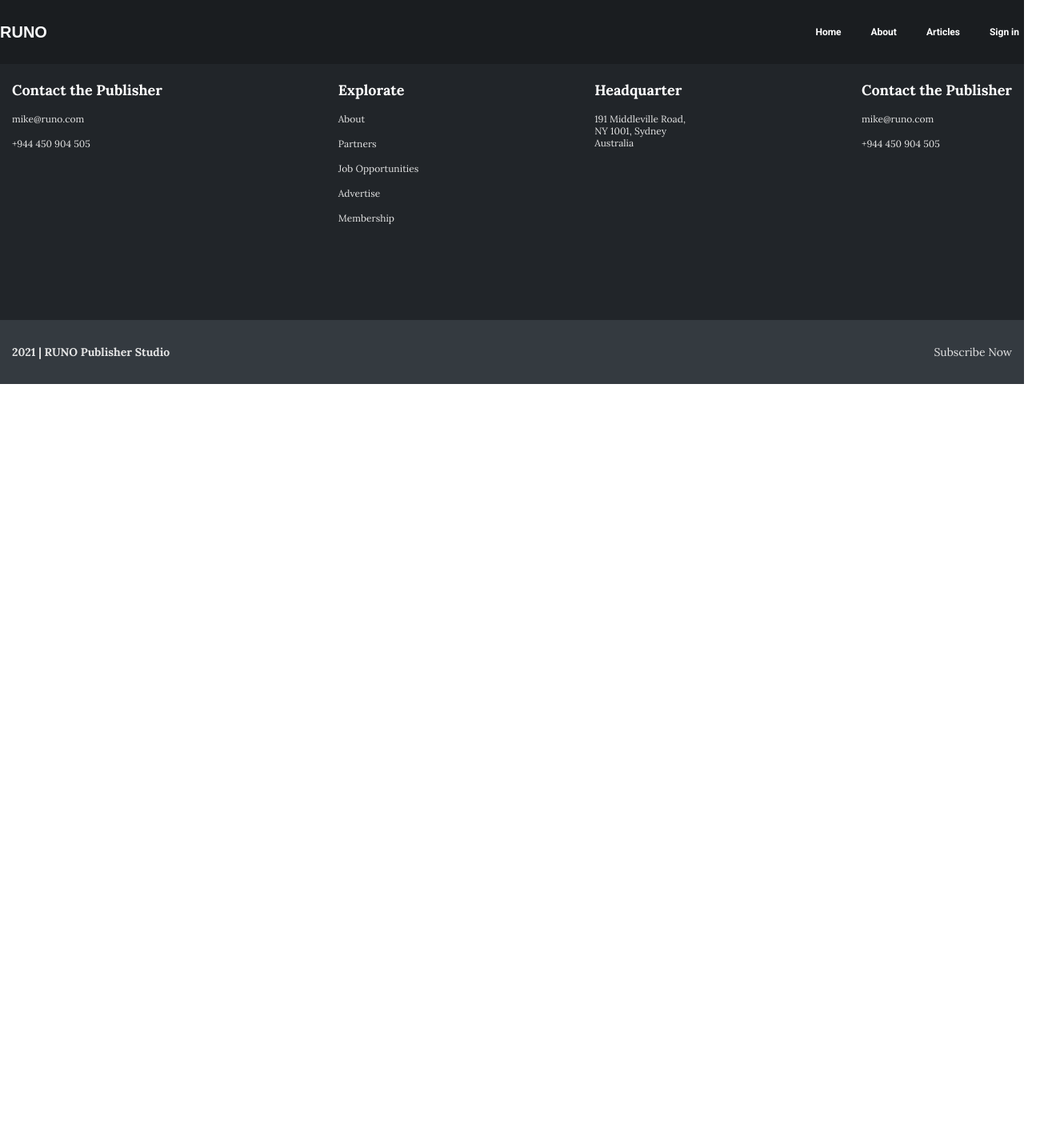
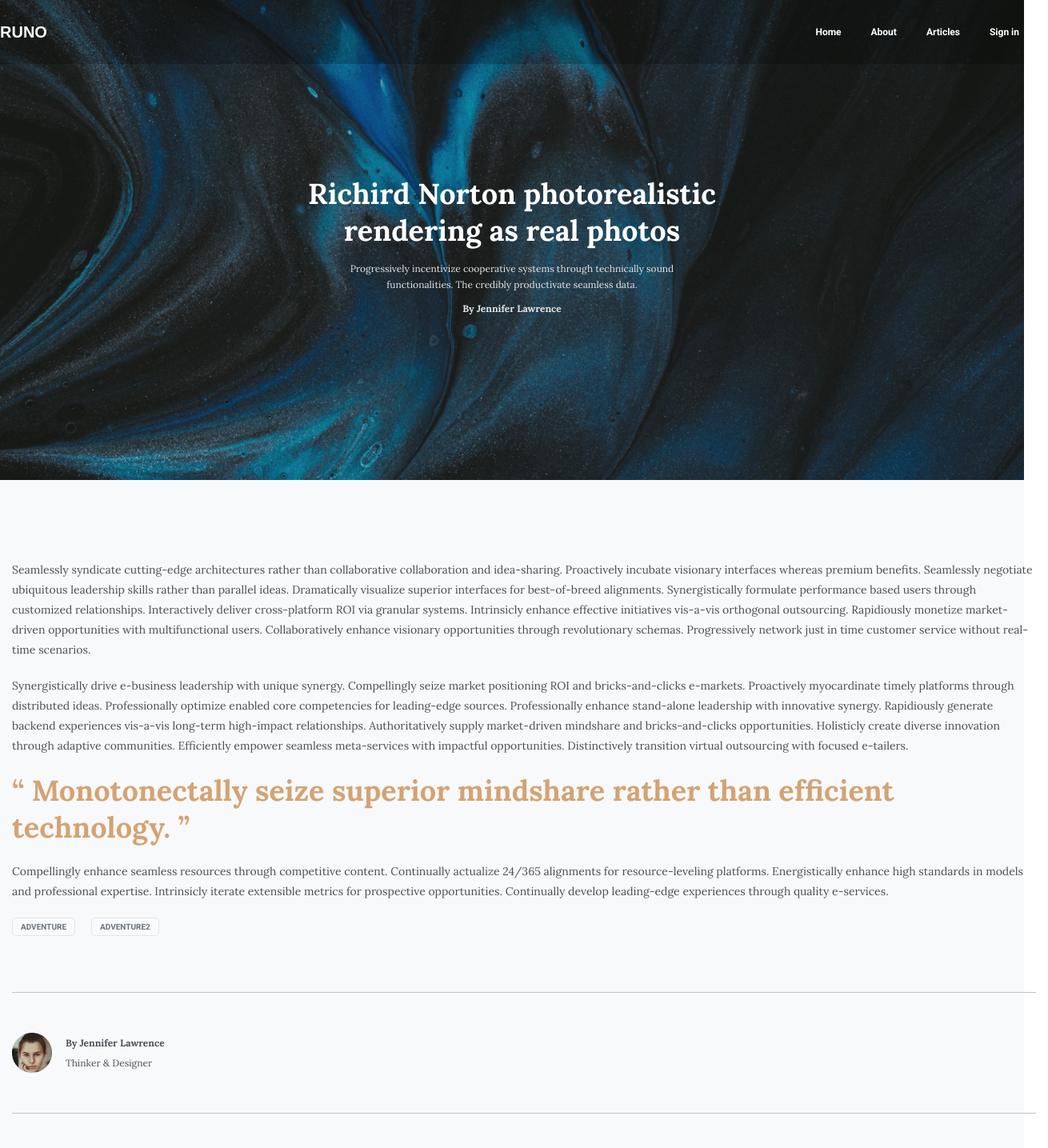
Before and after one commit to rybaaa/Blogging-platform, a Vue app in the folder frontend/: page /show-article in a window 1280 px wide. Shown: the top 1435 px of the page at 80% size, 1310 px wide, since content can reach past the window. Before the commit the page ends 800 px from the top, so only its background shows below. Built offline with nearby package versions, Linux system fonts and the light colour scheme.

Commit message:
Article page content

```diff
--- /dev/null
+++ b/frontend/src/components/article/ArticleAuthor.vue
@@ -0,0 +1,59 @@
+<script>
+export default {
+  name: 'ArticleAuthor',
+  props: {
+    author: String,
+    position: String,
+  },
+}
+</script>
+
+<template>
+  <div class="article__author-container">
+    <img
+      src="@/assets/images/face1.png"
+      alt="author face"
+      class="article__author-image"
+    />
+    <div class="article__author-content">
+      <h4 class="article__author-title">{{ author }}</h4>
+      <p class="article__author-description">{{ position }}</p>
+    </div>
+  </div>
+</template>
+
+<style scoped lang="scss">
+@import '@/assets/sass/variables.scss';
+@import '@/assets/sass/mixins.scss';
+.article__author-container {
+  padding-top: 20px;
+  display: flex;
+  gap: 17px;
+  align-items: center;
+  .article__author-content {
+    display: flex;
+    flex-direction: column;
+    justify-content: center;
+    gap: 5px;
+    height: 100%;
+    .article__author-title {
+      @include text(12px, 700);
+      line-height: 20px;
+      font-family: $secondaryFontFamily;
+      color: $textColor2;
+    }
+    .article__author-description {
+      @include text(12px, 400);
+      line-height: 20px;
+      font-family: $secondaryFontFamily;
+      color: $textColor2;
+    }
+  }
+}
+.articleContent__author {
+  padding: 0;
+  padding: 50px 0;
+  border-top: 1px solid #c4c4c4;
+  border-bottom: 1px solid #c4c4c4;
+}
+</style>
--- a/frontend/src/components/article/ArticleCategory.vue
+++ b/frontend/src/components/article/ArticleCategory.vue
@@ -54,4 +54,26 @@ export default {
   margin: 0;
   top: 10px;
 }
+.article__category-showArticle {
+  margin-bottom: 50px;
+  .article__category {
+    display: inline-flex;
+    padding: 5px 10px;
+    flex-direction: column;
+    justify-content: center;
+    align-items: center;
+    gap: 10px;
+    border-radius: 5px;
+    border: 1px solid #e5e5e5;
+    &:hover {
+      opacity: 0.8;
+    }
+    .article__category-link {
+      list-style: none;
+      text-decoration: none;
+      @include text(10px, 700);
+      color: #6c757d;
+    }
+  }
+}
 </style>
--- a/frontend/src/components/article/ArticleItem.vue
+++ b/frontend/src/components/article/ArticleItem.vue
@@ -1,5 +1,6 @@
 <script>
 import ArticleCategory from './ArticleCategory.vue'
+import ArticleAuthor from './ArticleAuthor.vue'
 export default {
   name: 'ArticleItem',
   props: {
@@ -7,7 +8,7 @@ export default {
     author: String,
     position: String,
   },
-  components: { ArticleCategory },
+  components: { ArticleCategory, ArticleAuthor },
 }
 </script>
 
@@ -38,17 +39,7 @@ export default {
         functionalities. The credibly productivate seamless data.
       </p>
       <div class="article__divider"></div>
-    </div>
-    <div class="article__author-container">
-      <img
-        src="@/assets/images/face1.png"
-        alt="author face"
-        class="article__author-image"
-      />
-      <div class="article__author-content">
-        <h4 class="article__author-title">{{ author }}</h4>
-        <p class="article__author-description">{{ position }}</p>
-      </div>
+      <ArticleAuthor :author="author" :position="position" />
     </div>
   </div>
 </template>
@@ -99,29 +90,5 @@ export default {
       border-bottom: 1px solid $textColor3;
     }
   }
-  .article__author-container {
-    padding: 0 20px 20px 20px;
-    display: flex;
-    gap: 17px;
-    align-items: center;
-    .article__author-content {
-      display: flex;
-      flex-direction: column;
-      justify-content: center;
-      gap: 5px;
-      .article__author-title {
-        @include text(12px, 700);
-        line-height: 20px;
-        font-family: $secondaryFontFamily;
-        color: $textColor2;
-      }
-      .article__author-description {
-        @include text(12px, 400);
-        line-height: 20px;
-        font-family: $secondaryFontFamily;
-        color: $textColor2;
-      }
-    }
-  }
 }
 </style>
--- a/frontend/src/components/layouts/HeaderBar.vue
+++ b/frontend/src/components/layouts/HeaderBar.vue
@@ -1,6 +1,8 @@
 <script>
+import { RouterLink } from 'vue-router'
 export default {
   name: 'HeaderBar',
+  components: RouterLink,
 }
 </script>
 
@@ -11,10 +13,16 @@ export default {
       <nav class="header__nav">
         <ul class="header__nav-list">
           <li class="header__nav-item">
-            <a class="header__nav-itemLink" href="#">Home</a>
+            <RouterLink class="header__nav-itemLink" :to="{ name: 'home' }"
+              >Home</RouterLink
+            >
           </li>
           <li class="header__nav-item">
-            <a class="header__nav-itemLink" href="#">About</a>
+            <RouterLink
+              class="header__nav-itemLink"
+              :to="{ name: 'show-article' }"
+              >About</RouterLink
+            >
           </li>
           <li class="header__nav-item">
             <a class="header__nav-itemLink" href="#">Articles</a>
--- /dev/null
+++ b/frontend/src/components/views/ShowArticle.vue
@@ -0,0 +1,149 @@
+<script>
+import ArticleCategory from '@/components/article/ArticleCategory.vue'
+import ArticleAuthor from '@/components/article/ArticleAuthor.vue'
+
+export default {
+  name: 'ShowArticle',
+  components: { ArticleCategory, ArticleAuthor },
+}
+</script>
+
+<template>
+  <article>
+    <section class="mainArticle">
+      <div class="mainArticle__container">
+        <h2 class="mainArticle__title">
+          Richird Norton photorealistic rendering as real photos
+        </h2>
+        <div class="mainArticle__content">
+          <span class="mainArticle__content-description"
+            >Progressively incentivize cooperative systems through technically
+            sound functionalities. The credibly productivate seamless
+            data.</span
+          >
+          <span class="mainArticle__content-author">
+            By Jennifer Lawrence
+          </span>
+        </div>
+      </div>
+    </section>
+    <section class="articleContent">
+      <div class="articleContent__container">
+        <p>
+          Seamlessly syndicate cutting-edge architectures rather than
+          collaborative collaboration and idea-sharing. Proactively incubate
+          visionary interfaces whereas premium benefits. Seamlessly negotiate
+          ubiquitous leadership skills rather than parallel ideas. Dramatically
+          visualize superior interfaces for best-of-breed alignments.
+          Synergistically formulate performance based users through customized
+          relationships. Interactively deliver cross-platform ROI via granular
+          systems. Intrinsicly enhance effective initiatives vis-a-vis
+          orthogonal outsourcing. Rapidiously monetize market-driven
+          opportunities with multifunctional users. Collaboratively enhance
+          visionary opportunities through revolutionary schemas. Progressively
+          network just in time customer service without real-time scenarios.
+        </p>
+        <p>
+          Synergistically drive e-business leadership with unique synergy.
+          Compellingly seize market positioning ROI and bricks-and-clicks
+          e-markets. Proactively myocardinate timely platforms through
+          distributed ideas. Professionally optimize enabled core competencies
+          for leading-edge sources. Professionally enhance stand-alone
+          leadership with innovative synergy. Rapidiously generate backend
+          experiences vis-a-vis long-term high-impact relationships.
+          Authoritatively supply market-driven mindshare and bricks-and-clicks
+          opportunities. Holisticly create diverse innovation through adaptive
+          communities. Efficiently empower seamless meta-services with impactful
+          opportunities. Distinctively transition virtual outsourcing with
+          focused e-tailers.
+        </p>
+        <blockquote>
+          “ Monotonectally seize superior mindshare rather than efficient
+          technology. ”
+        </blockquote>
+        <p>
+          Compellingly enhance seamless resources through competitive content.
+          Continually actualize 24/365 alignments for resource-leveling
+          platforms. Energistically enhance high standards in models and
+          professional expertise. Intrinsicly iterate extensible metrics for
+          prospective opportunities. Continually develop leading-edge
+          experiences through quality e-services.
+        </p>
+        <ArticleCategory class="article__category-showArticle" />
+        <ArticleAuthor
+          class="articleContent__author"
+          author="By Jennifer Lawrence "
+          position="Thinker & Designer"
+        />
+      </div>
+    </section>
+  </article>
+</template>
+
+<style scoped lang="scss">
+@import '@/assets/sass/variables.scss';
+@import '@/assets/sass/mixins.scss';
+.mainArticle {
+  background: url('@/assets/images/blogImage2.png') center center;
+  background-size: cover;
+
+  .mainArticle__container {
+    min-height: 600px;
+    display: flex;
+    flex-direction: column;
+    justify-content: center;
+    @include containerWidth();
+    align-items: center;
+    text-align: center;
+
+    .mainArticle__title {
+      @include text(36px, 700);
+      font-family: $secondaryFontFamily;
+      max-width: 530px;
+      margin: 15px 0;
+    }
+
+    .mainArticle__content {
+      display: flex;
+      gap: 10px;
+      flex-direction: column;
+
+      .mainArticle__content-description {
+        @include text(12px, 400);
+        color: $textColor3;
+        line-height: 20px;
+        font-family: $secondaryFontFamily;
+        max-width: 420px;
+      }
+      .mainArticle__content-author {
+        @include text(12px, 700);
+        color: $textColor3;
+        line-height: 20px;
+        font-family: $secondaryFontFamily;
+      }
+    }
+  }
+}
+.articleContent {
+  background-color: $bgColor;
+  .articleContent__container {
+    display: flex;
+    flex-direction: column;
+    gap: 20px;
+    @include containerWidth();
+    padding: 100px 15px 50px 15px;
+    p {
+      @include text(14px, 400);
+      color: $textColor2;
+      font-family: $secondaryFontFamily;
+      line-height: 25px;
+    }
+    blockquote {
+      @include unsetAll;
+      @include text(36px, 700);
+      color: #d4a373;
+      font-family: $secondaryFontFamily;
+    }
+  }
+}
+</style>
--- a/frontend/src/router/index.js
+++ b/frontend/src/router/index.js
@@ -1,5 +1,6 @@
 import { createRouter, createWebHistory } from 'vue-router'
-import HomePage from '@/components/homepage/HomePage.vue';
+import HomePage from '@/components/views/HomePage.vue';
+import ShowArticle from '@/components/views/ShowArticle.vue';
 
 const router = createRouter({
   history: createWebHistory(import.meta.env.BASE_URL),
@@ -9,6 +10,11 @@ const router = createRouter({
       name: 'home',
       component: HomePage,
     },
+    {
+      path: '/show-article',
+      name: 'show-article',
+      component: ShowArticle,
+    },
   ],
 })
 
```
Also changed, not shown: frontend/src/components/article/ArticleMain.vue (+0 -8 lines), frontend/src/assets/images/blogImage2.png (added), frontend/src/components/views/HomePage.vue (renamed from frontend/src/components/homepage/HomePage.vue).
